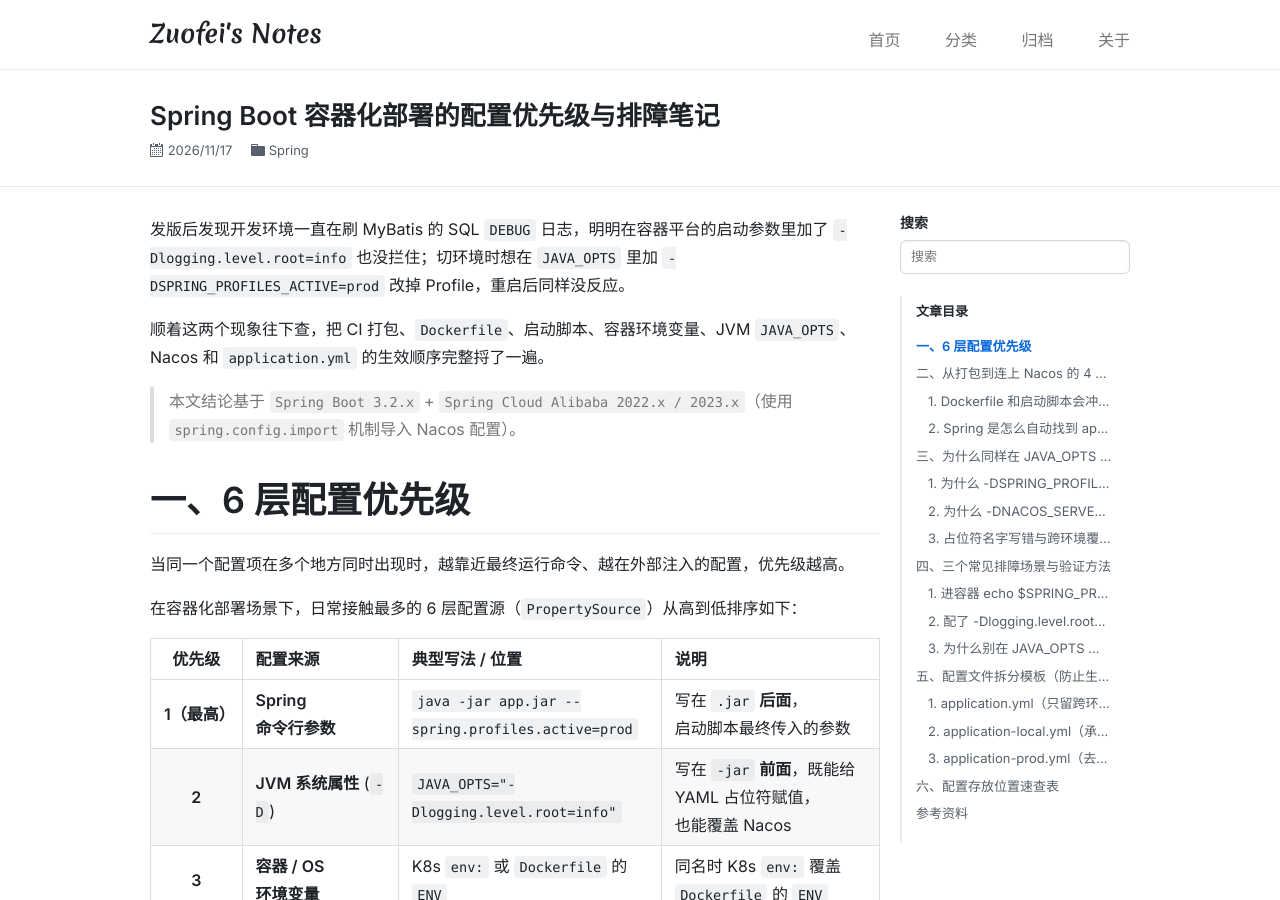
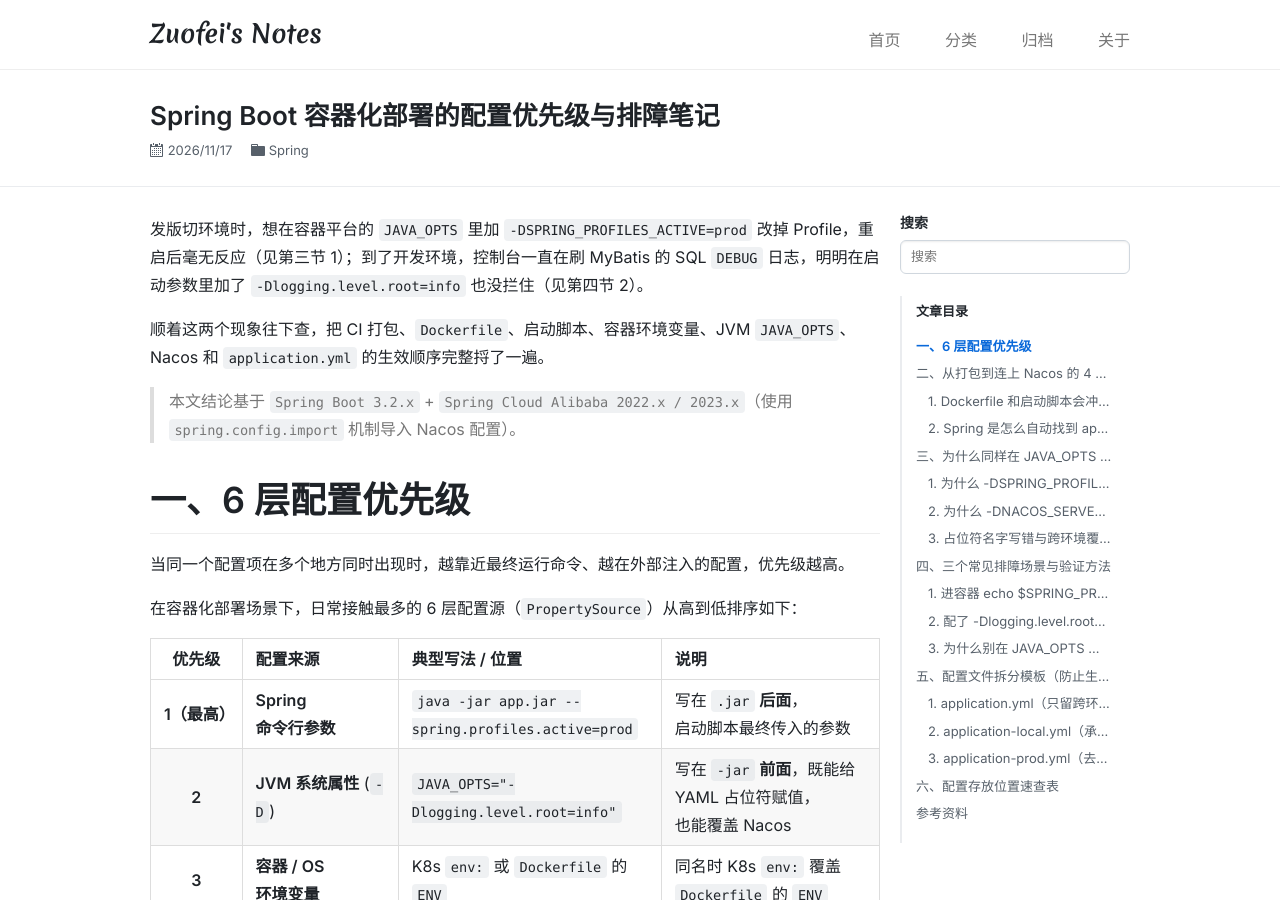
Before and after one commit to Nothingistrue886/Nothingistrue886.github.io, a Jekyll site: the page built from _posts/2026-11-17-spring-boot-k8s-nacos-config-priority.md, in a window 1280 px wide and 900 px high. Built offline with Jekyll 4.4.1, drawn with Linux system fonts in a browser that asks for light colours; comment, search, counter and statistics services are not loaded; some of the changed text lies outside the part shown.

Commit message:
docs(post): 补充开篇两个排障问题的章节指引与具体解决办法
Co-authored-by: Cursor <cursoragent@cursor.com>

```diff
--- a/_posts/2026-11-17-spring-boot-k8s-nacos-config-priority.md
+++ b/_posts/2026-11-17-spring-boot-k8s-nacos-config-priority.md
@@ -7,7 +7,7 @@ description: 梳理 CI 打包、Dockerfile、启动脚本、JAVA_OPTS、Nacos
 keywords: Spring Boot, Nacos, Kubernetes, Docker, JAVA_OPTS, 配置优先级
 ---
 
-发版后发现开发环境一直在刷 MyBatis 的 SQL `DEBUG` 日志，明明在容器平台的启动参数里加了 `-Dlogging.level.root=info` 也没拦住；切环境时想在 `JAVA_OPTS` 里加 `-DSPRING_PROFILES_ACTIVE=prod` 改掉 Profile，重启后同样没反应。
+发版切环境时，想在容器平台的 `JAVA_OPTS` 里加 `-DSPRING_PROFILES_ACTIVE=prod` 改掉 Profile，重启后毫无反应（见第三节 1）；到了开发环境，控制台一直在刷 MyBatis 的 SQL `DEBUG` 日志，明明在启动参数里加了 `-Dlogging.level.root=info` 也没拦住（见第四节 2）。
 
 顺着这两个现象往下查，把 CI 打包、`Dockerfile`、启动脚本、容器环境变量、JVM `JAVA_OPTS`、Nacos 和 `application.yml` 的生效顺序完整捋了一遍。
 
@@ -130,6 +130,8 @@ java -Xmx1g -XX:+UseG1GC -Dserver.port=8081 -jar app.jar --server.port=8082
 2. **属性源优先级阶段（被第 1 名覆盖）**：
    替换完成后，这个 `prod` 只是**第 6 名**（`application.yml`）给出的值。但启动脚本 `entrypoint.sh` 末尾还挂着**第 1 名**（`--spring.profiles.active=dev`）。第 1 名直接覆盖第 6 名，最终激活的仍然是 `dev`。
 
+- **解决办法**：不要在 `JAVA_OPTS` 里加 `-DSPRING_PROFILES_ACTIVE`。正道是构建并部署对应环境的 `prod` 镜像；如果临时必须在容器平台切换环境，应该去容器环境变量 `env:` 里覆盖启动脚本读取的 `app_profile: prod`，让第 1 名 `--spring.profiles.active=$app_profile` 本身变成 `prod`。
+
 ## 2. 为什么 `-DNACOS_SERVER_ADDR` 和 `-DNACOS_NAMESPACE` 能生效？
 
 看一眼 `application-prod.yml`（第 5 名）里的写法 [3]：
@@ -198,6 +200,7 @@ root (被 -D 设为 INFO)
 - `-Dlogging.level.root=info` 只管最顶层的 `root`，管不住下面单独配置了 `DEBUG` 的业务包或 Mapper 包。
 - 哪怕 Nacos 里没有写任何 `logging.level` 配置，由于**按 Key 穿透**，底层 `application.yml` 里遗留的 `com.example.order: DEBUG` 仍然会穿透生效。
 - 另外，如果项目重构改过包名（比如从 `com.old.app` 迁到了 `com.example.order`），以前留在 `JAVA_OPTS` 里的 `-Dlogging.level.com.old.app=DEBUG` 就不再匹配任何类了。
+- **解决办法**：删掉主配置 `application.yml` 里写死的业务包 `DEBUG` 配置（挪到 `application-local.yml`），并在 Nacos 里显式把对应业务包或 Mapper 包设为 `INFO`（如 `logging.level.com.example.order.mapper: INFO`）。
 
 ## 3. 为什么别在 `JAVA_OPTS` 里放业务 `-D` 或 `-Dlogging`？
 
```
